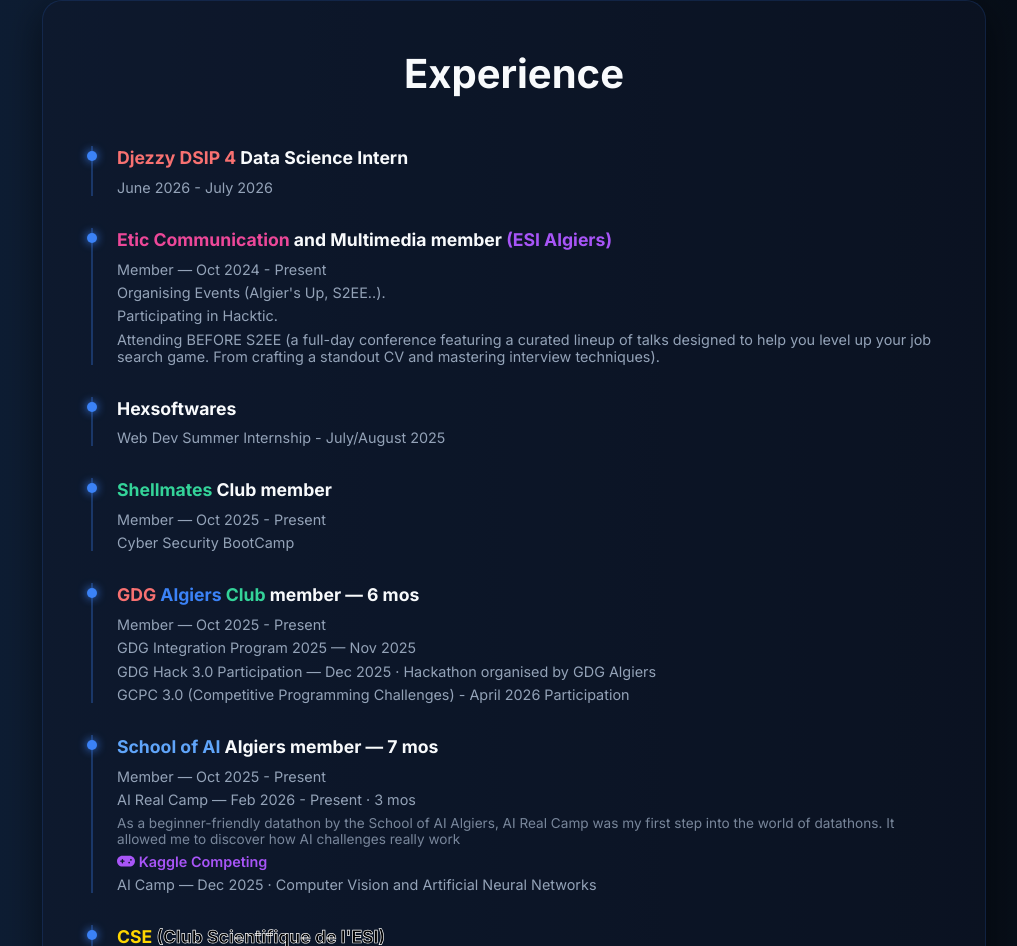
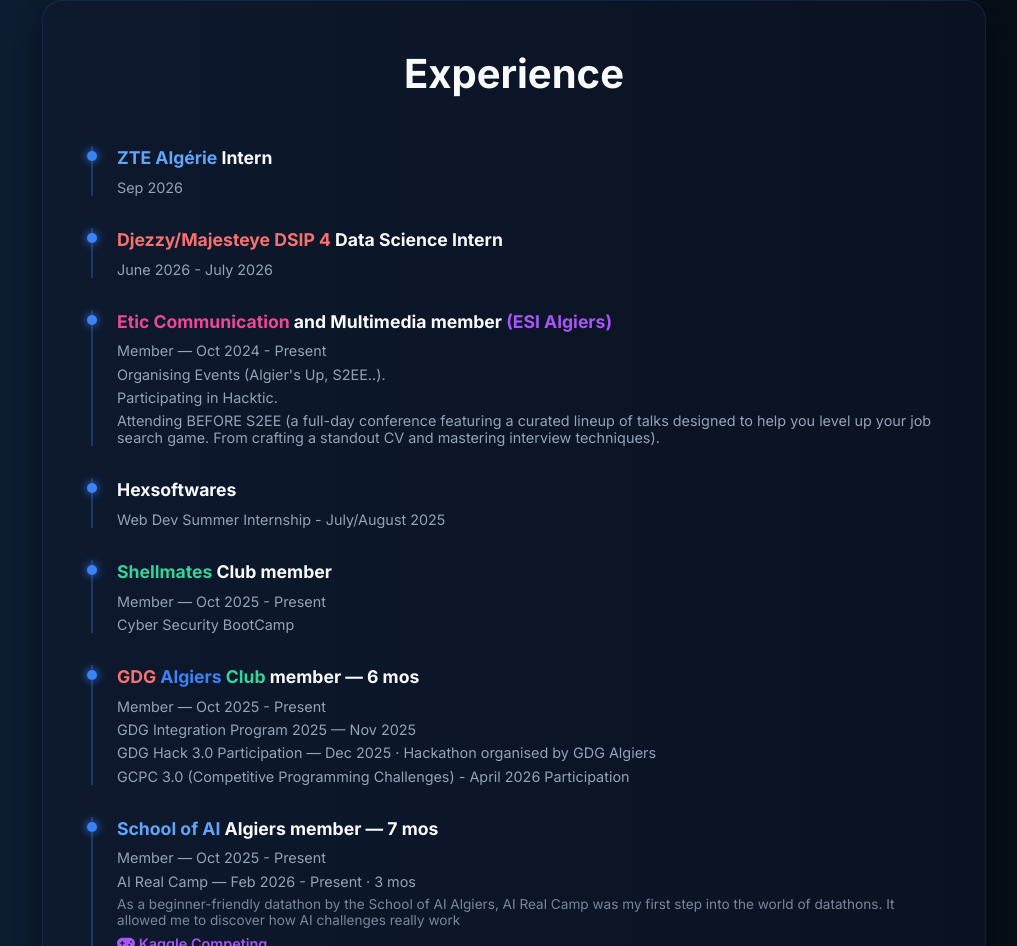
Before and after one commit to AliAbid31/Personal-Portfolio, a Next.js app: page / in a window 1280 px wide. Shown: the part 4133-5079 px from the top of the page, without its empty margins (126-1143 px from the left). Built offline with nearby package versions, Linux system fonts and the light colour scheme; some icons are missing.

Commit message:
adding internship

```diff
--- a/app/page.js
+++ b/app/page.js
@@ -216,7 +216,13 @@ export default function Home() {
                         <h2 className={styles.sectionTitle}>Experience</h2>
                         <div className={styles.timeline}>
                             <div className={styles.timelineItem}>
-                                <h3><span className={styles.highlightRed}>Djezzy DSIP 4</span> Data Science Intern <span className={styles.highlightOrange}></span></h3>
+                                <h3><span className={styles.highlightBlue}>ZTE Algérie</span> Intern <span className={styles.highlightWhite}></span></h3>
+                                <ul>
+                                    <li>Sep 2026</li>
+                                </ul>
+                            </div>
+                            <div className={styles.timelineItem}>
+                                <h3><span className={styles.highlightRed}>Djezzy/Majesteye DSIP 4</span> Data Science Intern <span className={styles.highlightOrange}></span></h3>
                                 <ul>
                                     <li>June 2026 - July 2026</li>
                                 </ul>
```
